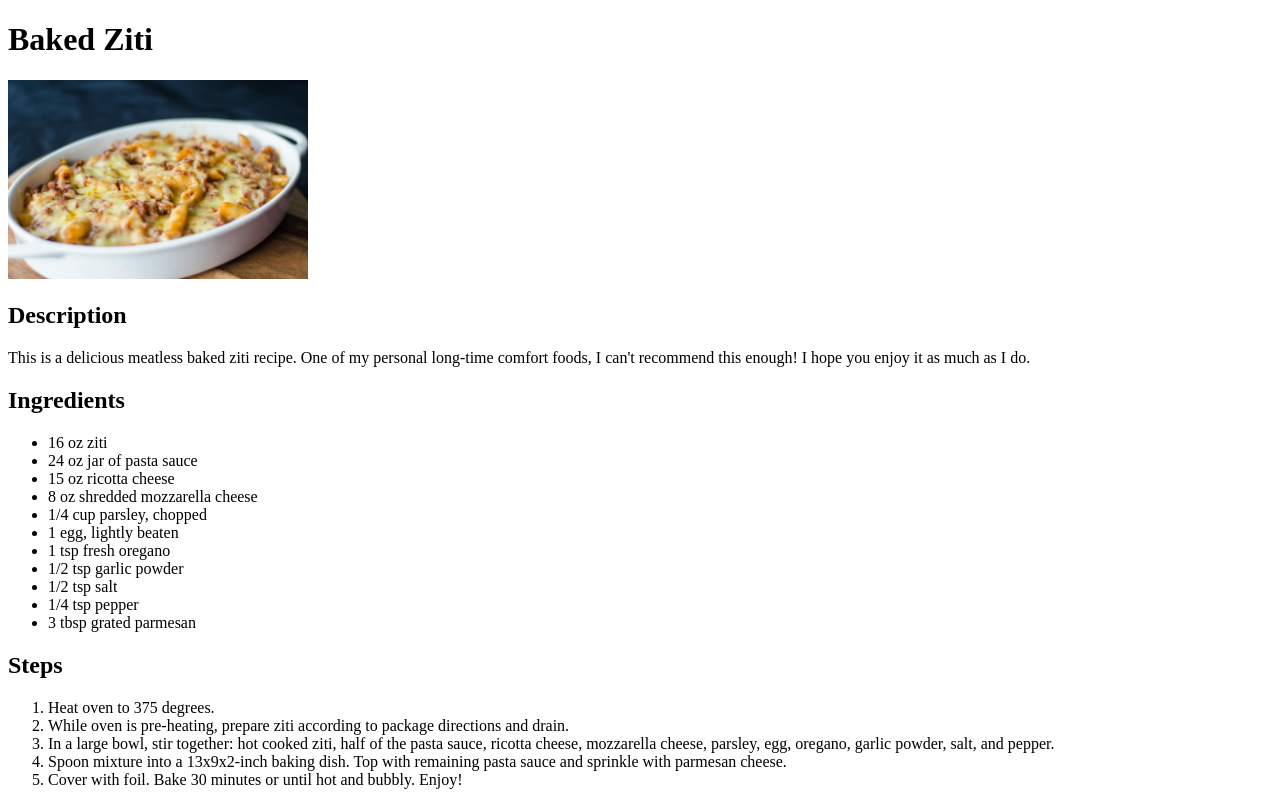
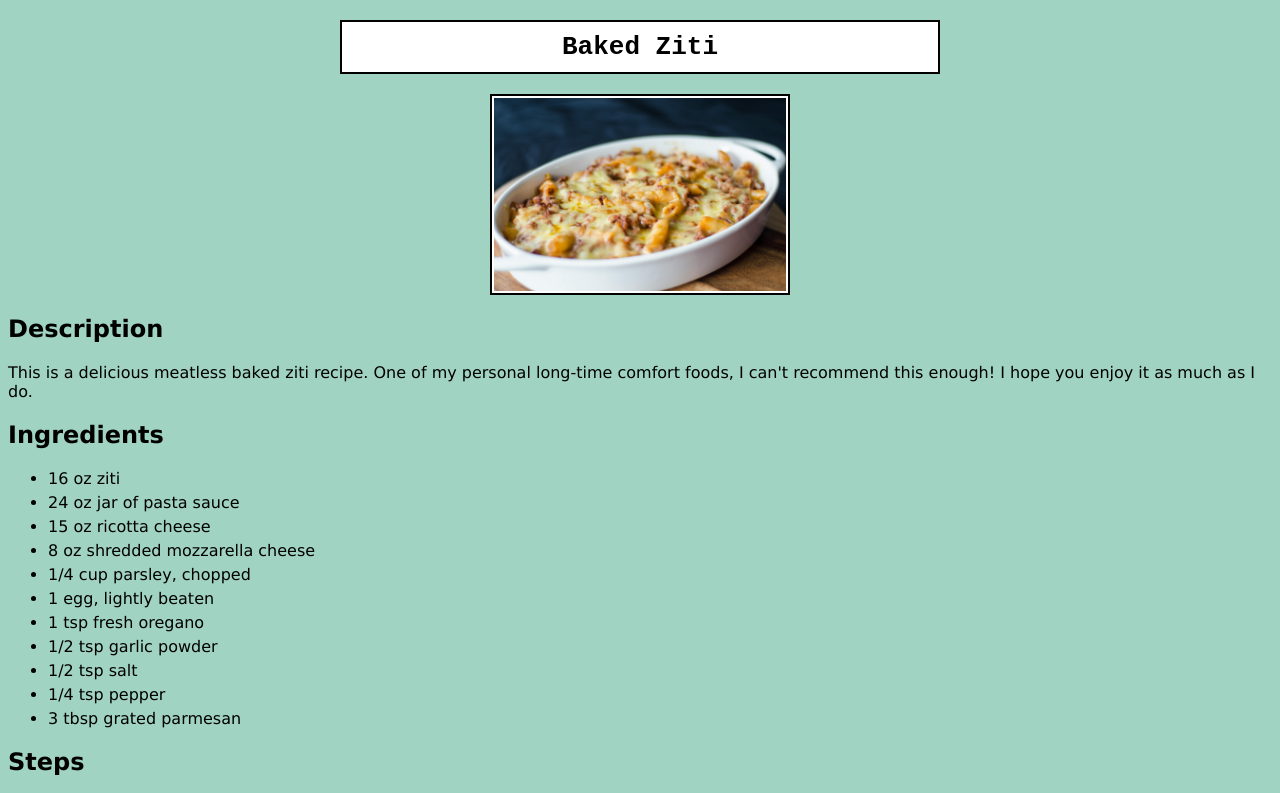
Before and after one commit to MomBoots/odin-recipes, a plain HTML site: page recipes/ziti.html in a window 1280 px wide. Shown: the top 793 px of the page. Drawn offline with Linux system fonts and the light colour scheme.

Commit message:
Add recipe image styling
Created styling for the recipe images using a new recipeimage class.
Experimented with border properties and padding to get the look I
wanted. This can now be used in the other recipe pages.

```diff
--- a/recipes/ziti.html
+++ b/recipes/ziti.html
@@ -3,11 +3,12 @@
     <head>
         <meta charset="utf-8">
         <title>Baked Ziti Recipe</title>
+        <link rel="stylesheet" href="../style.css">
     </head>
     <body>
-        <h1>Baked Ziti</h1>
+        <h1 class="container title">Baked Ziti</h1>
         <p>
-            <img src="../images/ziti.jpeg" alt="baked ziti in dish" width="300">
+            <img class="recipeimage" src="../images/ziti.jpeg" alt="baked ziti in dish" width="300">
         </p>
 
         <h2>Description</h2>
--- a/style.css
+++ b/style.css
@@ -7,7 +7,7 @@ body {
     font-family: 'Verdana', sans-serif;
 }
 
-h1 {
+.title {
     text-align: center;
     font-family: monospace;
     border: 2px black solid;
@@ -32,3 +32,11 @@ li {
 .recipelist a:hover {
     color: orange;
 }
+
+.recipeimage {
+    margin: 0 auto;
+    display: block;
+    border: 2px solid rgb(0, 0, 0);
+    padding: 2px;
+    background-color: white;
+}
```
